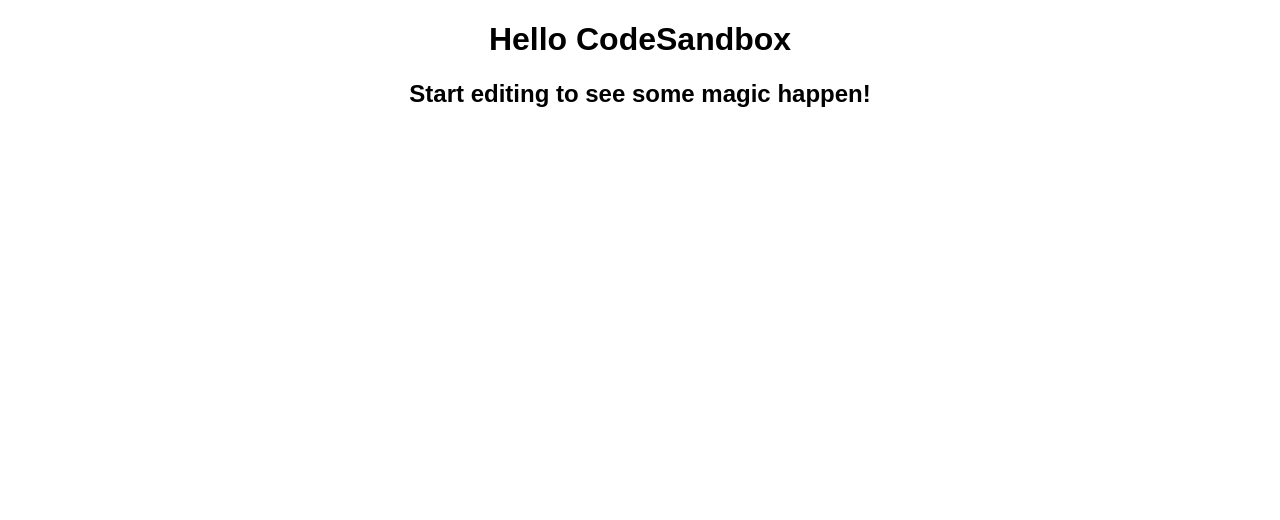
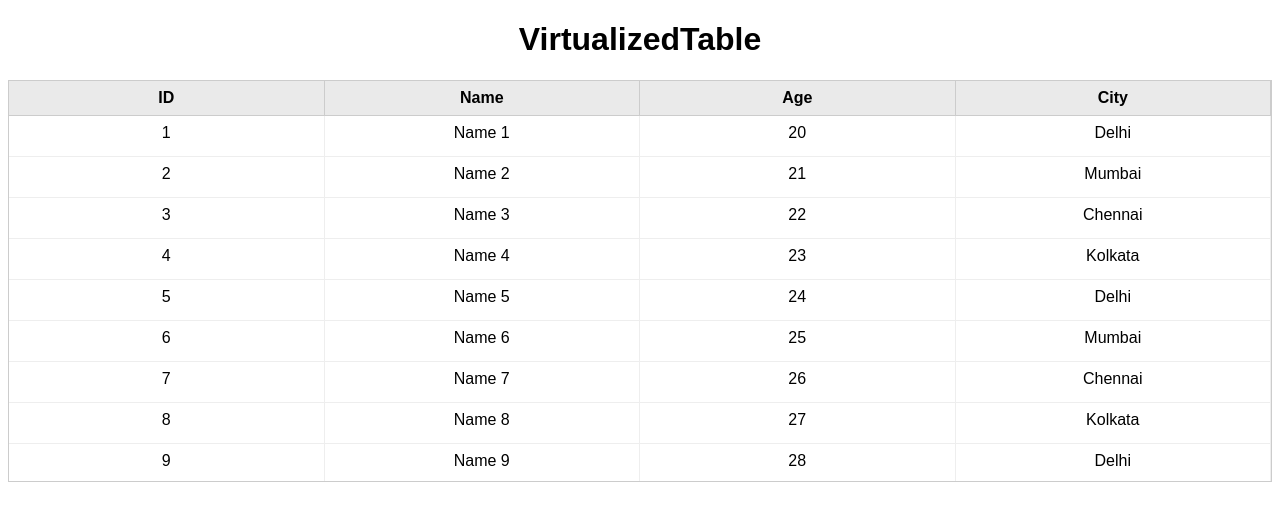
Before and after one commit to only-p/Regie-assignment, a React (Create React App) app: page / in a window 1280 px wide. Shown: the top 520 px of the page. Built offline with nearby package versions, Linux system fonts and the light colour scheme.

Commit message:
virtual table setup

```diff
--- a/src/App.js
+++ b/src/App.js
@@ -1,10 +1,26 @@
+import { useMemo } from "react";
+import VirtualizedTable from "./components/VirtualizedTable";
 import "./styles.css";
+import { generateData } from "./utils/data";
 
 export default function App() {
+  const data = useMemo(() => generateData(), []);
+  const columns = [
+    { key: "id", label: "ID" },
+    { key: "name", label: "Name" },
+    { key: "age", label: "Age" },
+    { key: "city", label: "City" },
+  ];
+  console.log(data[0]);
   return (
     <div className="App">
-      <h1>Hello CodeSandbox</h1>
-      <h2>Start editing to see some magic happen!</h2>
+      <h1>VirtualizedTable</h1>
+      <VirtualizedTable
+        data={data}
+        columns={columns}
+        rowHeight={40}
+        visibleCount={10}
+      />
     </div>
   );
 }
--- /dev/null
+++ b/src/components/VirtualizedTable.js
@@ -0,0 +1,55 @@
+import React, { useRef, useState } from "react";
+import "../styles/VirtualizedTable.css";
+
+const VirtualizedTable = ({ data, columns, rowHeight, visibleCount }) => {
+  const containerRef = useRef(null);
+  const [scrollTop, setScrollTop] = useState(0);
+
+  const totalHeight = data.length * rowHeight;
+  const startIndex = Math.floor(scrollTop / rowHeight);
+  const endIndex = Math.min(startIndex + visibleCount, data.length);
+  const visibleData = data.slice(startIndex, endIndex);
+
+  const handleScroll = (e) => {
+    setScrollTop(e.currentTarget.scrollTop);
+  };
+  return (
+    <div
+      className="vt-container"
+      ref={containerRef}
+      onScroll={handleScroll}
+      style={{ height: rowHeight * visibleCount }}
+    >
+      <div className="vt-inner" style={{ height: totalHeight }}>
+        <div
+          className="vt-content"
+          style={{ transform: `translateY(${startIndex * rowHeight}px)` }}
+        >
+          <div className="vt-header">
+            {columns.map((col) => (
+              <div key={col.key} className="vt-cell vt-header-cell">
+                {col.label}
+              </div>
+            ))}
+          </div>
+
+          {visibleData.map((row, i) => (
+            <div
+              className="vt-row"
+              key={startIndex + i}
+              style={{ height: rowHeight }}
+            >
+              {columns.map((col) => (
+                <div key={col.key} className="vt-cell">
+                  {row[col.key]}
+                </div>
+              ))}
+            </div>
+          ))}
+        </div>
+      </div>
+    </div>
+  );
+};
+
+export default VirtualizedTable;
--- a/src/styles.css
+++ b/src/styles.css
@@ -2,3 +2,38 @@
   font-family: sans-serif;
   text-align: center;
 }
+.container {
+  overflow-y: auto;
+  position: relative;
+  border: 1px solid #ccc;
+  font-family: sans-serif;
+}
+.inner {
+  position: relative;
+  width: 100%;
+}
+.content {
+  /* position: absolute; */
+  width: 100%;
+  left: 0;
+  top: 0;
+}
+.header {
+  display: flex;
+  background-color: #f5f5f5;
+  font-weight: bold;
+  border-bottom: 1px solid #ccc;
+  justify-content: space-between;
+  margin: 0 5px;
+}
+.table-body {
+  display: flex;
+  flex-direction: column;
+  justify-content: space-between;
+  margin: 0 5px;
+}
+.row {
+  display: flex;
+  justify-content: space-between;
+  text-align: center;
+}
--- /dev/null
+++ b/src/styles/VirtualizedTable.css
@@ -0,0 +1,46 @@
+.vt-container {
+  overflow-y: auto;
+  position: relative;
+  border: 1px solid #ccc;
+  font-family: sans-serif;
+}
+
+.vt-inner {
+  position: relative;
+  width: 100%;
+}
+
+.vt-content {
+  position: absolute;
+  width: 100%;
+  left: 0;
+  top: 0;
+}
+
+.vt-header {
+  display: flex;
+  background-color: #f5f5f5;
+  font-weight: bold;
+  border-bottom: 1px solid #ccc;
+}
+
+.vt-row {
+  display: flex;
+  border-bottom: 1px solid #eee;
+  background-color: #fff;
+}
+
+.vt-cell {
+  flex: 1;
+  padding: 8px;
+  border-right: 1px solid #eee;
+  box-sizing: border-box;
+  white-space: nowrap;
+  overflow: hidden;
+  text-overflow: ellipsis;
+}
+
+.vt-header-cell {
+  background-color: #eaeaea;
+  border-right: 1px solid #ccc;
+}
--- /dev/null
+++ b/src/utils/data.js
@@ -0,0 +1,8 @@
+export const generateData = (count = 2000) => {
+  return Array.from({ length: count }, (_, i) => ({
+    id: i + 1,
+    name: `Name ${i + 1}`,
+    age: 20 + (i % 50),
+    city: ['Delhi', 'Mumbai', 'Chennai', 'Kolkata'][i % 4],
+  }));
+};
```
